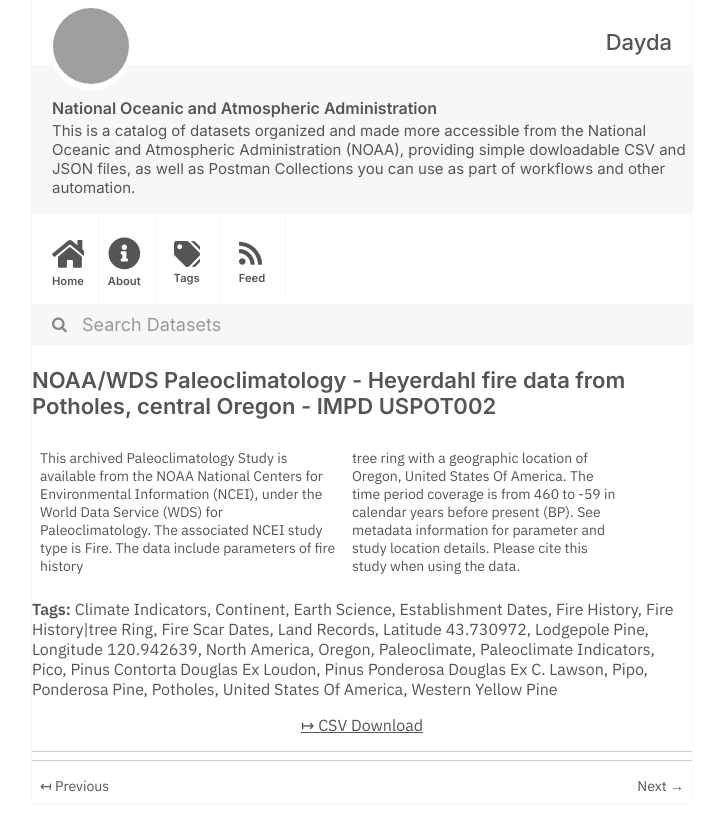
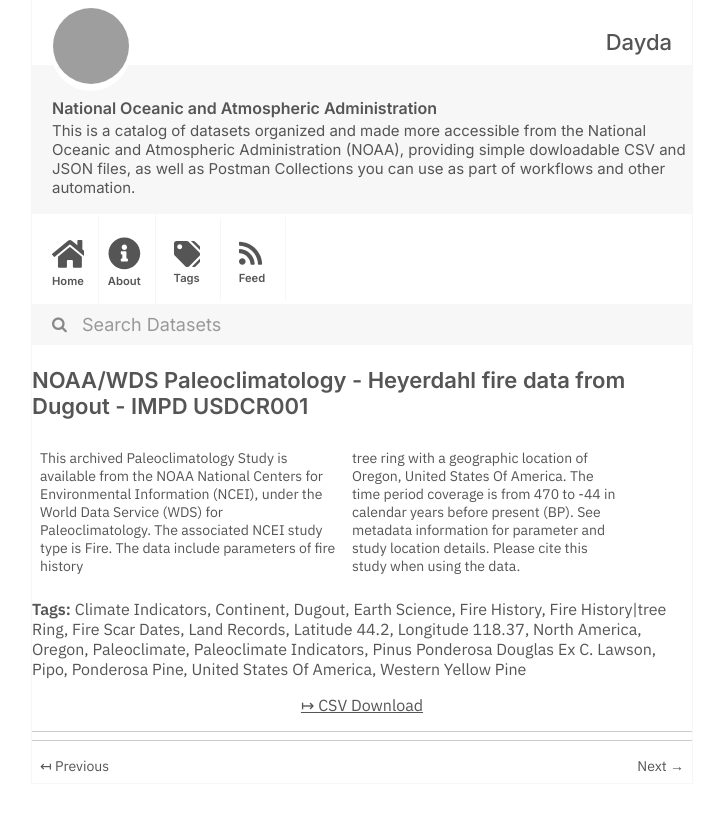
Before and after one commit to dayda-entities/national-oceanic-and-atmospheric-administration, a Jekyll site: the page built from _posts/2020-11-12-noaawds-paleoclimatology-heyer.md, in a window 1280 px wide, cut to the strip 0-831 px from the top of the page. Shown: the whole strip, without its empty margins (278-994 px from the left). Built offline with Jekyll 4.4.1, drawn with Linux system fonts in a browser that asks for light colours; grey boxes are pictures that could not be loaded.

Commit message:
Publish Data

```diff
--- a/_posts/2020-11-12-noaawds-paleoclimatology-heyer.md
+++ b/_posts/2020-11-12-noaawds-paleoclimatology-heyer.md
@@ -1,40 +1,34 @@
 ---
-title: >-
-  NOAA/WDS Paleoclimatology - Heyerdahl fire data from Potholes, central Oregon
-  - IMPD USPOT002
-created: '2020-11-12T06:24:42.501570'
-modified: '2020-12-19T00:39:00.319135'
+title: NOAA/WDS Paleoclimatology - Heyerdahl fire data from Dugout - IMPD USDCR001
+created: '2020-11-12T06:24:55.356263'
+modified: '2020-12-19T00:39:31.396748'
 state: active
 type: dataset
 tags:
   - Climate Indicators
   - Continent
+  - Dugout
   - Earth Science
-  - Establishment Dates
   - Fire History
   - Fire History|tree Ring
   - Fire Scar Dates
   - Land Records
-  - Latitude 43.730972
-  - Lodgepole Pine
-  - Longitude  120.942639
+  - Latitude 44.2
+  - Longitude  118.37
   - North America
   - Oregon
   - Paleoclimate
   - Paleoclimate Indicators
-  - Pico
-  - Pinus Contorta Douglas Ex Loudon
   - Pinus Ponderosa Douglas Ex C. Lawson
   - Pipo
   - Ponderosa Pine
-  - Potholes
   - United States Of America
   - Western Yellow Pine
 groups: []
 csv_url: >-
-  https://www.ncei.noaa.gov/pub/data/paleo/firehistory/firescar/northamerica/supplemental/uspot002-undatable-trees.csv
+  https://www.ncei.noaa.gov/pub/data/paleo/firehistory/firescar/northamerica/supplemental/usdcr001-plot-information.csv
 json_url: ''
 layout: post
 
 ---
-This archived Paleoclimatology Study is available from the NOAA National Centers for Environmental Information (NCEI), under the World Data Service (WDS) for Paleoclimatology. The associated NCEI study type is Fire. The data include parameters of fire history|tree ring with a geographic location of Oregon, United States Of America. The time period coverage is from 460 to -59 in calendar years before present (BP). See metadata information for parameter and study location details. Please cite this study when using the data.
+This archived Paleoclimatology Study is available from the NOAA National Centers for Environmental Information (NCEI), under the World Data Service (WDS) for Paleoclimatology. The associated NCEI study type is Fire. The data include parameters of fire history|tree ring with a geographic location of Oregon, United States Of America. The time period coverage is from 470 to -44 in calendar years before present (BP). See metadata information for parameter and study location details. Please cite this study when using the data.
```
